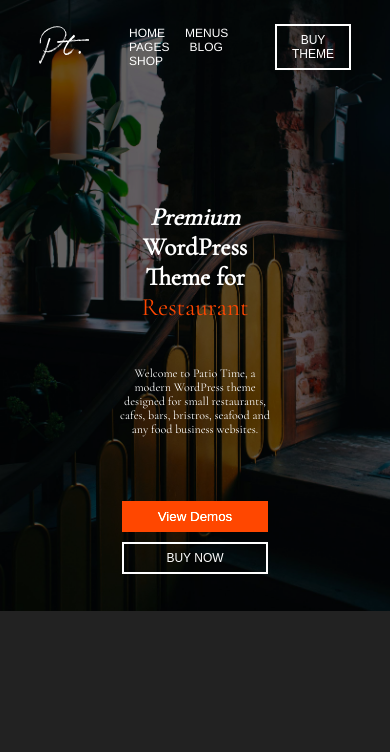
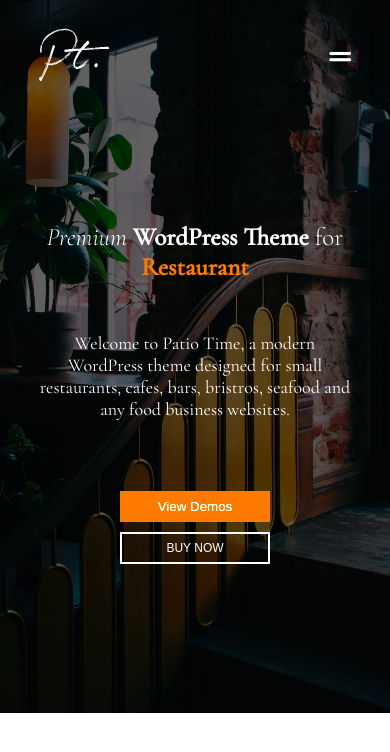
Before and after one commit to BTriboi/Restaurant-Static-Layout, a plain HTML site: page index.html in a window 390 px wide. Drawn offline with nearby package versions, Linux system fonts and the light colour scheme.

Commit message:
Added 2-bar menu icon for responsiveness + a few style motidications + main heading font-fix

```diff
--- a/index.html
+++ b/index.html
@@ -4,7 +4,9 @@
     <meta charset="UTF-8">
     <meta http-equiv="X-UA-Compatible" content="IE=edge">
     <meta name="viewport" content="width=device-width, initial-scale=1.0">
+    <link rel="icon" type="image/x-icon" href="/assets/pt-logo.svg">
     <link rel="stylesheet" href="styles.css">
+    <script src="https://kit.fontawesome.com/3cd7d1e58f.js" crossorigin="anonymous"></script>
     <title>Restaurant Layout</title>
 </head>
 <body>
@@ -12,7 +14,9 @@
         <img id="main-background" src="assets/mainSectionImage.jpeg" alt=""/>
 
         <nav class="navigation">
-            <a href="index.html"><img src="assets/pt-logo.svg" alt="PatioTime" width="50px" height="50px"/></a>
+            <span class="navigation-span-parent">
+                <a href="index.html" id="main-logo"><img src="assets/pt-logo.svg" alt="PatioTime" width="70px" height="70px"/></a>
+            </span>
             <ul>
                 <li>Home</li>
                 <li>Menus</li>
@@ -20,14 +24,19 @@
                 <li>Blog</li>
                 <li>Shop</li>
             </ul>
-            <button class="buy-theme-button">Buy Theme</button>
+            <span class="navigation-span-parent">
+                <button id="header-buy-button" class="buy-theme-button" >Buy Theme</button>
+                <i id="header-twolines-menu" class="fa-solid fa-grip-lines"></i>
+
+            </span>
+
         </nav>
 
         <div class="header-main-text">
             <h1>
-                <i>Premium</i>
-                <strong>WordPress</strong> Theme for
-                <span class="main-heading-orange-text"> Restaurant</span>
+                <i class="italic">Premium</i>
+                <strong>WordPress</strong> Theme<span class="italic"> for</span>
+                <span class="main-heading-orange-text">Restaurant</span>
             </h1>
             <p>Welcome to Patio Time, a modern WordPress theme designed for small restaurants, cafes, bars, bristros, seafood and any food business websites.
             </p>
@@ -42,6 +51,10 @@
 
     </header>
 
+    <section class="container">
+
+    </section>
+
     <footer>
 
     </footer>
--- a/styles.css
+++ b/styles.css
@@ -1,7 +1,8 @@
 /* GLOBAL SYLES */
-@import url('https://fonts.googleapis.com/css2?family=Cormorant+Garamond&display=swap');
+@import url('https://fonts.googleapis.com/css2?family=Cormorant+Garamond:ital,wght@0,300;0,400;0,500;1,300&display=swap');
 
 html {
+    overscroll-behavior: contain;
     box-sizing: border-box;
 }
 
@@ -9,7 +10,7 @@ body{
     font-family: "Helvetica Neue", Helvetica, Arial, sans-serif;
     margin: 0;
     padding:0;
-    background-color: #222;
+    background-color: #fff;
     color: #fff;
     position: relative;
 }
@@ -50,8 +51,9 @@ ul {
 /* NAVIGATION styles */
 
 .navigation {
+    position: relative;
     display: flex;
-    justify-content: space-around;
+    justify-content: space-between;
     align-items: center;
     text-transform: uppercase;
     padding-top: 20px;
@@ -70,6 +72,19 @@ ul {
     cursor: pointer;
     transition: all 500ms ease-out;
 }
+/* Navigation 2 LINES button styles after 700px width and less */
+#header-twolines-menu{
+    color: #fff;
+    display: none;
+    font-size: 25px;
+    right: 0;
+    transition: all 500ms ease-out;
+    cursor: pointer;
+}
+
+#header-twolines-menu:hover {
+    opacity: 0.7;
+}
 
 /* Navigation list items animation hover */
 .navigation ul li:hover{
@@ -80,7 +95,7 @@ ul {
 /* Header main headings and paragraph! */
 
 #header .header-main-text {
-    margin-top: 7rem;
+    padding: 7rem 0;
     display: flex;
     flex-direction: column;
     justify-content: center;
@@ -90,8 +105,8 @@ ul {
 }
 
 .header-main-text > * {
-    max-width: 400px;
-    width: 50%;
+    max-width: 600px;
+    min-width: 200px;
     text-align: center;
     padding: 1rem 0;
 }
@@ -101,14 +116,19 @@ ul {
     margin: 0;
 }
 
+.header-main-text h1 .italic {
+    font-weight: 100;
+}
+
 .header-main-text p {
-    font-size: 12px;
+    font-size: 18px;
+
 }
 
 .main-heading-orange-text{
-    color: #CC3300;
+    color: #de5800;
     filter: brightness(140%);
-    font-weight: 400;
+    font-weight: 700;
 }
 
 .main-heading-button-pair{
@@ -138,9 +158,9 @@ ul {
 /* header button animation hover */
 
 .main-heading-orange-button{
-    background-color: #CC3300;
+    background-color: #de5800;
     filter: brightness(140%);
-    border: 1px solid #CC3300;
+    border: 1px solid #de5800;
     color: #fff;
     padding: 7px 15px;
     cursor: pointer;
@@ -148,7 +168,7 @@ ul {
 
 .main-heading-orange-button:hover  {
     background-color: rgb(0,0,0,0);
-    color: #CC3300;
+    color: #de5800;
     transition: all 500ms ease-out;
 }
 
@@ -198,6 +218,10 @@ ul {
 @media screen and (max-width: 800px) {
     .header-main-text h1 {
         font-size: 25px;
+
+    }
+    #header-buy-button {
+        display: none;
     }
 }
 
@@ -205,4 +229,13 @@ ul {
     #header-section-left-image, #header-section-right-image{
         display: none;
     }
+    .navigation ul {
+        display: none;
+    }
+
+    #header-twolines-menu{
+        display:  flex;
+        align-items: center;
+    }
+
 }
```
